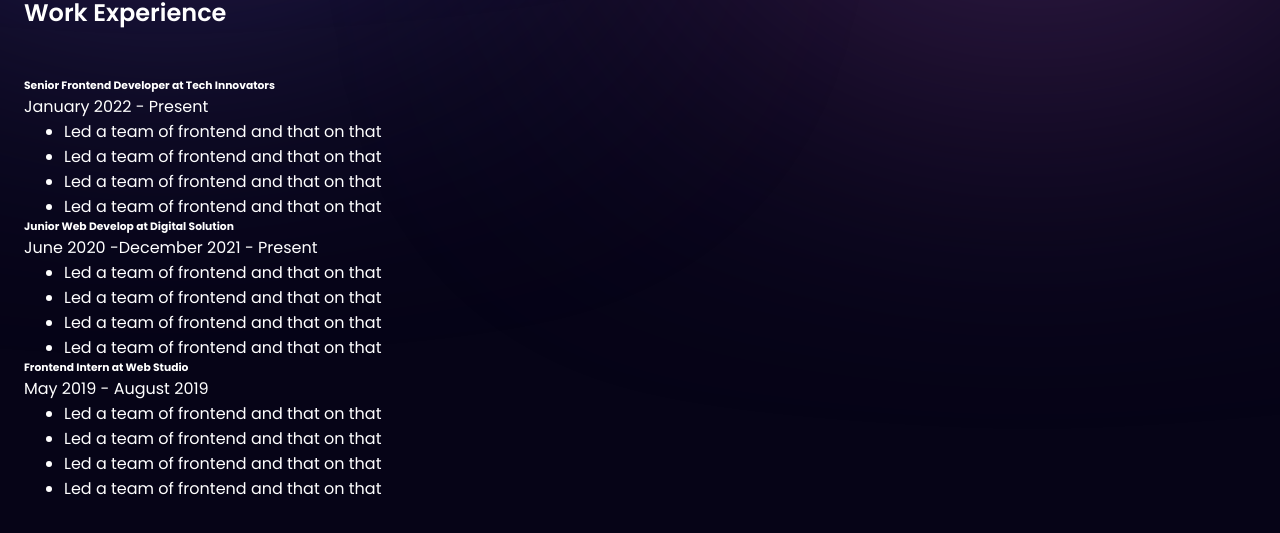
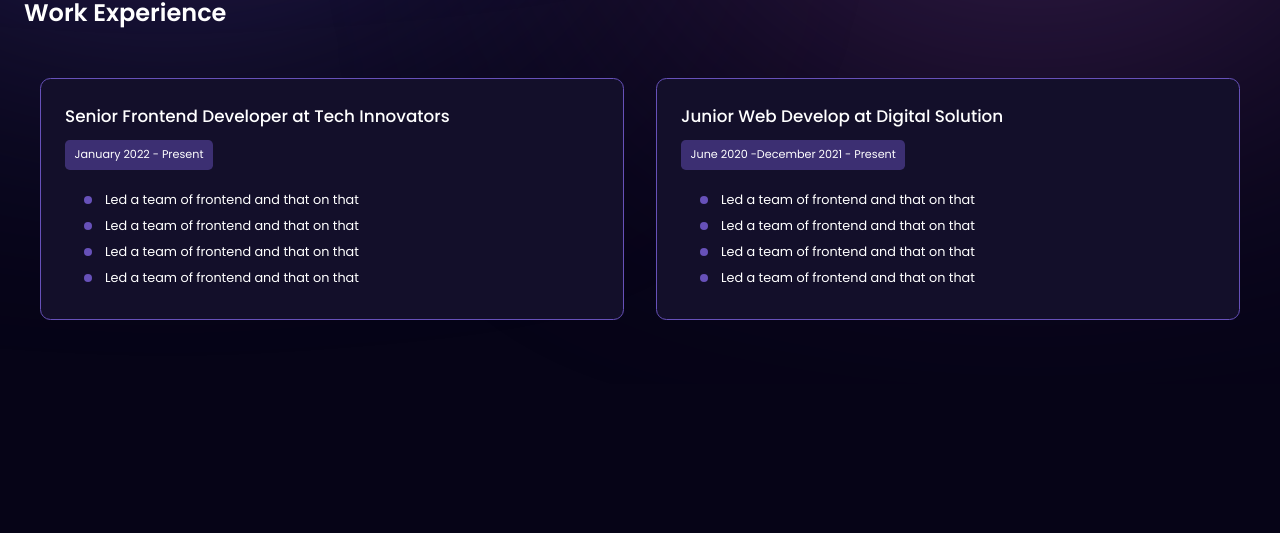
Before and after one commit to yuran-nhassengo/clone-portifolio, a React (Vite) app: page / in a window 1280 px wide. Shown: the part 998-1531 px from the top of the page. After the commit the page ends 1382 px from the top, so only its background shows below. Built offline with nearby package versions, Linux system fonts and the light colour scheme; a web font is replaced by a local one.

Commit message:
add slider

```diff
--- a/package.json
+++ b/package.json
@@ -11,7 +11,9 @@
   },
   "dependencies": {
     "react": "^18.3.1",
-    "react-dom": "^18.3.1"
+    "react-dom": "^18.3.1",
+    "react-slick": "^0.30.2",
+    "slick-carousel": "^1.8.1"
   },
   "devDependencies": {
     "@eslint/js": "^9.9.0",
--- a/src/components/workExperience/experienceCard/experienceCard.css
+++ b/src/components/workExperience/experienceCard/experienceCard.css
@@ -0,0 +1,44 @@
+.work-experience-card{
+
+    background: #130f2a;
+    border-radius: 0.65rem;
+    border: 1.5px solid #6751b9;
+    padding: 1.5rem;
+    margin: 0 1rem;
+}
+
+.work-experience-card h6 {
+
+    font-size: 1.05rem;
+    font-weight: 500;
+    margin-bottom: 0.7rem;
+}
+
+.work-duration {
+    display: inline-block;
+    font-size: 0.7rem;
+    font-weight: 400;
+    background: rgba(103, 81, 185, 0.5);
+    border-radius: 0.3rem;
+    padding: 0.4rem 0.6rem;
+    margin-bottom: 1.3rem;
+}
+
+.work-experience-card ul li {
+    list-style: none;
+    font-size: 0.8rem;
+    font-weight: 400;
+    margin-bottom: 0.5rem;
+    position: relative;
+}
+
+.work-experience-card ul li::after {
+    content: "";
+    width: 0.5rem;
+    height: 0.5rem;
+    background-color: #6751b9;
+    border-radius: 0.5rem;
+    position: absolute;
+    left: -1.3rem;
+    top: 0.35rem;
+}
--- a/src/components/workExperience/workExperience.jsx
+++ b/src/components/workExperience/workExperience.jsx
@@ -1,18 +1,42 @@
-import React from 'react'
+import React, { useRef } from 'react'
 import './workExperience.css'
 import { WORK_EXPERIENCE } from '../../utils/data'
 import { ExperienceCard } from './experienceCard/experienceCard'
+import Slider from 'react-slick'
 
 export const WorkExperience = () => {
+
+    const sliderRef = useRef();
+
+    const settings ={
+        dots:false,
+        infinite:true,
+        speed:500,
+        slidesToShow:2,
+        slidesToScroll:1,
+        arrows:false,
+        responsive: [
+            {
+                breakpoint:769,
+                settings:{
+                    slidesToShow:1,
+                    slidesToScroll:1,
+
+                },
+            },
+        ],
+    };
+
   return (
     <section className="experience-container">
         <h5>Work Experience</h5>
 
         <div className="experience-content">
-
+            <Slider ref={sliderRef} {...settings}>
             {WORK_EXPERIENCE.map((item) => (
                 <ExperienceCard key={item.title} details={item}/>
             ))}
+            </Slider>
         </div>
     </section>
   )
--- a/src/main.jsx
+++ b/src/main.jsx
@@ -1,5 +1,7 @@
 import { StrictMode } from 'react'
 import { createRoot } from 'react-dom/client'
+import "slick-carousel/slick/slick.css";
+import "slick-carousel/slick/slick-theme.css";
 import App from './App.jsx'
 import './index.css'
 
```
Also changed, not shown: 1 other file (tests, documents, lock files or other folders).
